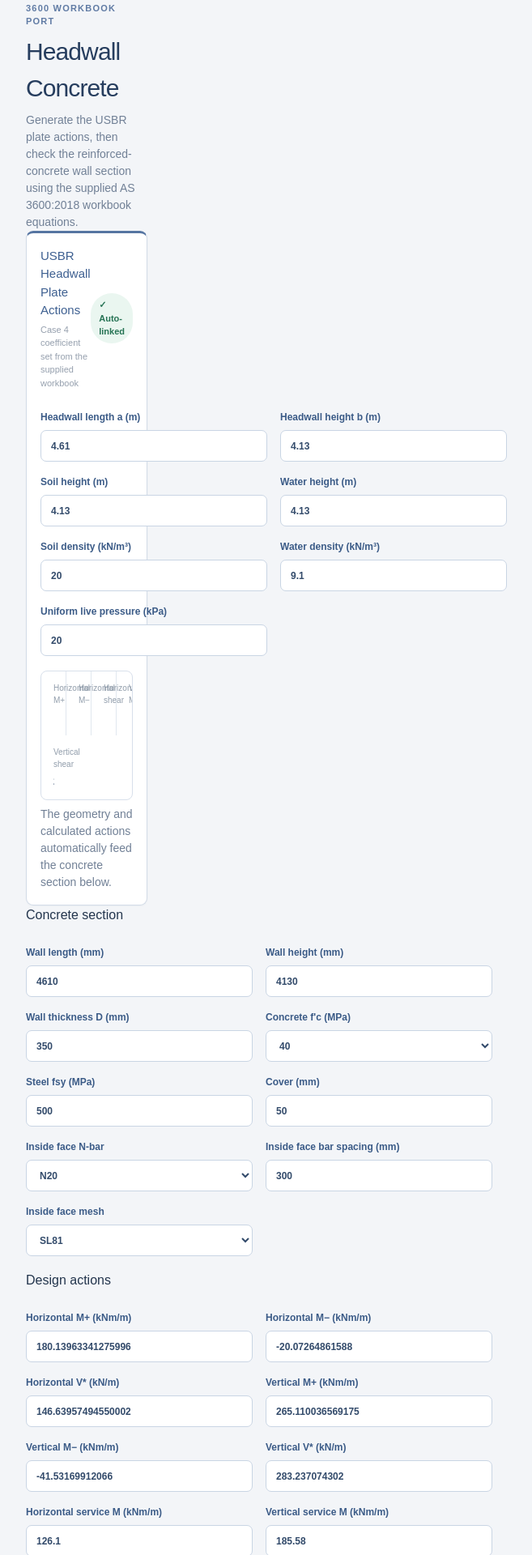
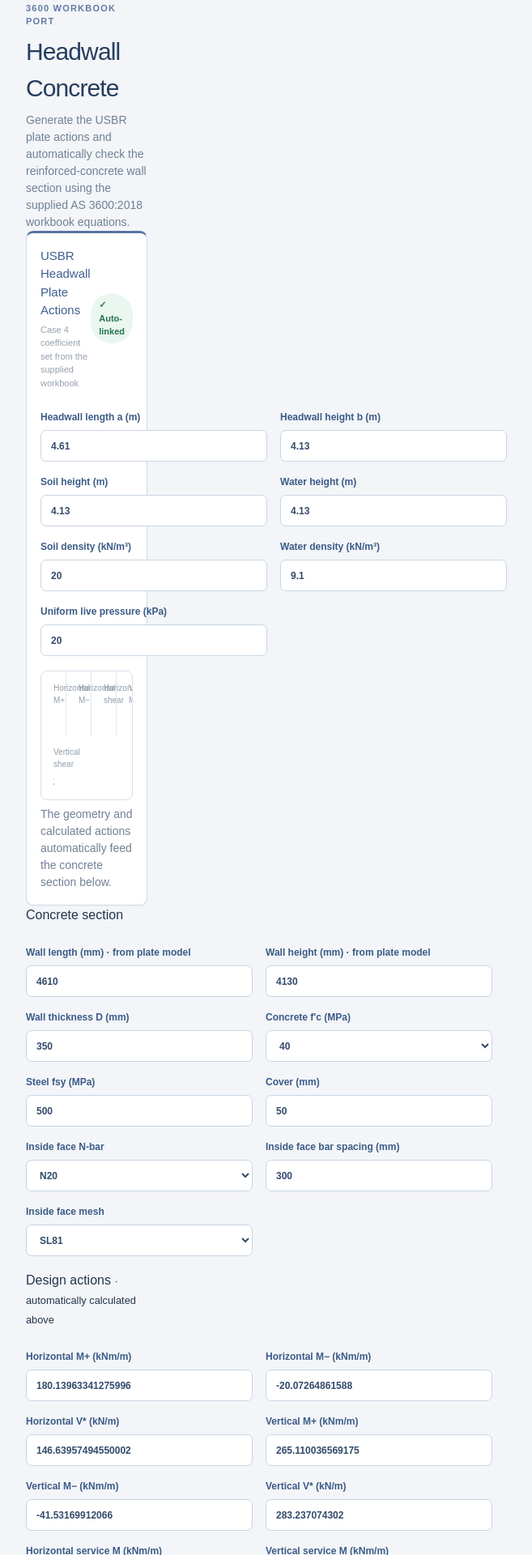
Before and after one commit to MariaMcCrann/Engineering-Tools-Platform, a Next.js app in the folder apps/engineering-tools/: page /headwall-concrete in a window 1280 px wide. Shown: the part 140-2060 px from the top of the page at 81% size, without its empty margins (0-657 px from the left). Built offline with nearby package versions, Linux system fonts and the light colour scheme.

Commit message:
Auto-sync structural geometry and actions from load generators

```diff
--- a/apps/engineering-tools/app/StructuralConcreteTools.tsx
+++ b/apps/engineering-tools/app/StructuralConcreteTools.tsx
@@ -1,6 +1,6 @@
 "use client";
 
-import { useMemo, useState } from "react";
+import { useCallback, useMemo, useState } from "react";
 import { BoxCulvertLoadGenerator, HeadwallLoadGenerator } from "./StructuralLoadGenerators";
 
 const PI = Math.PI;
@@ -51,6 +51,11 @@ export function HeadwallStructuralTool(){
   const [hMp,setHMp]=useState(180.1396),[hMn,setHMn]=useState(-20.07265),[hV,setHV]=useState(146.6396),[vMp,setVMp]=useState(265.1100),[vMn,setVMn]=useState(-41.5317),[vV,setVV]=useState(283.2371);
   const [hMsls,setHMsls]=useState(126.10),[vMsls,setVMsls]=useState(185.58);
   const [db,setDb]=useState(20),[spacing,setSpacing]=useState(300),[mesh,setMesh]=useState("SL81");
+  const applyHeadwall=useCallback((x:{length:number;height:number;hMp:number;hMn:number;hV:number;vMp:number;vMn:number;vV:number})=>{
+    setL(x.length*1000);setH(x.height*1000);
+    setHMp(x.hMp);setHMn(x.hMn);setHV(x.hV);setVMp(x.vMp);setVMn(x.vMn);setVV(x.vV);
+    setHMsls(x.hMp*0.7);setVMsls(x.vMp*0.7);
+  },[]);
   const r=useMemo(()=>sectionChecks(D,cover,db,spacing,mesh,"pri",fc,fsy,Math.max(hMp,vMp),Math.max(hMsls,vMsls),1.75),[D,cover,db,spacing,mesh,fc,fsy,hMp,vMp,hMsls,vMsls]);
   const neg=useMemo(()=>sectionChecks(D,cover,0,300,mesh,"pri",fc,fsy,Math.max(Math.abs(hMn),Math.abs(vMn)),Math.max(hMsls*0.12,vMsls*0.16),1.75),[D,cover,mesh,fc,fsy,hMn,vMn,hMsls,vMsls]);
   const phiVucApprox=0.7*0.16*1000*(0.9*r.d)*Math.sqrt(fc)/1000;
@@ -64,10 +69,10 @@ export function HeadwallStructuralTool(){
     {label:"Horizontal shear screening",demand:hV,capacity:phiVucApprox,unit:"kN/m",pass:hV<=phiVucApprox},
     {label:"Vertical shear screening",demand:vV,capacity:phiVucApprox,unit:"kN/m",pass:vV<=phiVucApprox},
   ];
-  return <div className="content"><div className="title-row"><div><p className="eyebrow">STRUCTURES · AS 3600 WORKBOOK PORT</p><h1>Headwall Concrete</h1><p className="subtitle">Generate the USBR plate actions, then check the reinforced-concrete wall section using the supplied AS 3600:2018 workbook equations.</p></div></div>
-    <HeadwallLoadGenerator onApply={x=>{setHMp(x.hMp);setHMn(x.hMn);setHV(x.hV);setVMp(x.vMp);setVMn(x.vMn);setVV(x.vV);}}/>
-    <h2>Concrete section</h2><div className="form-grid"><label>Wall length (mm)<input type="number" value={L} onChange={e=>setL(+e.target.value)}/></label><label>Wall height (mm)<input type="number" value={H} onChange={e=>setH(+e.target.value)}/></label><label>Wall thickness D (mm)<input type="number" value={D} onChange={e=>setD(+e.target.value)}/></label><label>Concrete f'c (MPa)<select value={fc} onChange={e=>setFc(+e.target.value)}>{Object.keys(FC_EC).map(x=><option key={x}>{x}</option>)}</select></label><label>Steel fsy (MPa)<input type="number" value={fsy} onChange={e=>setFsy(+e.target.value)}/></label><label>Cover (mm)<input type="number" value={cover} onChange={e=>setCover(+e.target.value)}/></label><ReinforcementFields prefix="Inside face" db={db} setDb={setDb} spacing={spacing} setSpacing={setSpacing} mesh={mesh} setMesh={setMesh}/></div>
-    <h2>Design actions</h2><div className="form-grid"><label>Horizontal M+ (kNm/m)<input type="number" value={hMp} onChange={e=>setHMp(+e.target.value)}/></label><label>Horizontal M− (kNm/m)<input type="number" value={hMn} onChange={e=>setHMn(+e.target.value)}/></label><label>Horizontal V* (kN/m)<input type="number" value={hV} onChange={e=>setHV(+e.target.value)}/></label><label>Vertical M+ (kNm/m)<input type="number" value={vMp} onChange={e=>setVMp(+e.target.value)}/></label><label>Vertical M− (kNm/m)<input type="number" value={vMn} onChange={e=>setVMn(+e.target.value)}/></label><label>Vertical V* (kN/m)<input type="number" value={vV} onChange={e=>setVV(+e.target.value)}/></label><label>Horizontal service M (kNm/m)<input type="number" value={hMsls} onChange={e=>setHMsls(+e.target.value)}/></label><label>Vertical service M (kNm/m)<input type="number" value={vMsls} onChange={e=>setVMsls(+e.target.value)}/></label></div>
+  return <div className="content"><div className="title-row"><div><p className="eyebrow">STRUCTURES · AS 3600 WORKBOOK PORT</p><h1>Headwall Concrete</h1><p className="subtitle">Generate the USBR plate actions and automatically check the reinforced-concrete wall section using the supplied AS 3600:2018 workbook equations.</p></div></div>
+    <HeadwallLoadGenerator onApply={applyHeadwall}/>
+    <h2>Concrete section</h2><div className="form-grid"><label>Wall length (mm) · from plate model<input type="number" value={L} readOnly/></label><label>Wall height (mm) · from plate model<input type="number" value={H} readOnly/></label><label>Wall thickness D (mm)<input type="number" value={D} onChange={e=>setD(+e.target.value)}/></label><label>Concrete f'c (MPa)<select value={fc} onChange={e=>setFc(+e.target.value)}>{Object.keys(FC_EC).map(x=><option key={x}>{x}</option>)}</select></label><label>Steel fsy (MPa)<input type="number" value={fsy} onChange={e=>setFsy(+e.target.value)}/></label><label>Cover (mm)<input type="number" value={cover} onChange={e=>setCover(+e.target.value)}/></label><ReinforcementFields prefix="Inside face" db={db} setDb={setDb} spacing={spacing} setSpacing={setSpacing} mesh={mesh} setMesh={setMesh}/></div>
+    <h2>Design actions <small>· automatically calculated above</small></h2><div className="form-grid"><label>Horizontal M+ (kNm/m)<input type="number" value={hMp} readOnly/></label><label>Horizontal M− (kNm/m)<input type="number" value={hMn} readOnly/></label><label>Horizontal V* (kN/m)<input type="number" value={hV} readOnly/></label><label>Vertical M+ (kNm/m)<input type="number" value={vMp} readOnly/></label><label>Vertical M− (kNm/m)<input type="number" value={vMn} readOnly/></label><label>Vertical V* (kN/m)<input type="number" value={vV} readOnly/></label><label>Horizontal service M (kNm/m)<input type="number" value={hMsls} readOnly/></label><label>Vertical service M (kNm/m)<input type="number" value={vMsls} readOnly/></label></div>
     <section className="model-strip"><div><span>Effective depth</span><strong>{fmt(r.d)} mm</strong></div><div><span>Positive Ast</span><strong>{fmt(r.Ast)} mm²/m</strong></div><div><span>φMuo</span><strong>{fmt(r.phiMuo)} kNm/m</strong></div><div><span>Ast,min</span><strong>{fmt(r.AstMin)} mm²/m</strong></div><div><span>Wall volume</span><strong>{fmt(L*H*D/1e9,2)} m³</strong></div></section>
     <div className="warning"><div>i</div><p><strong>USBR coefficient basis:</strong> the supplied workbook contains the Case 4 coefficient set at a/b ≈ 1.116. The generator flags dimensions that move materially away from that aspect ratio. The shear value remains a screening check; use the workbook’s full variable-angle shear procedure where transverse reinforcement is required.</p></div><CheckTable checks={checks}/>
   </div>;
@@ -77,6 +82,7 @@ export function BaseSlabStructuralTool(){
   const [length,setLength]=useState(7412),[width,setWidth]=useState(3910),[D,setD]=useState(300),[fc,setFc]=useState(40),[fsy,setFsy]=useState(500),[cover,setCover]=useState(50);
   const [Mp,setMp]=useState(121.3060),[Mn,setMn]=useState(-2.9897),[V,setV]=useState(163.1177),[Msls,setMsls]=useState(85.064),[bearing,setBearing]=useState(60.637);
   const [db,setDb]=useState(16),[spacing,setSpacing]=useState(400),[mesh,setMesh]=useState("RL1218");
+  const applySlab=useCallback((x:{slabLength:number;slabWidth:number;Mp:number;Mn:number;V:number;Msls:number;bearing:number})=>{setLength(x.slabLength*1000);setWidth(x.slabWidth*1000);setMp(x.Mp);setMn(x.Mn);setV(x.V);setMsls(x.Msls);setBearing(x.bearing);},[]);
   const r=useMemo(()=>sectionChecks(D,cover,db,spacing,mesh,"pri",fc,fsy,Mp,Msls,1.75),[D,cover,db,spacing,mesh,fc,fsy,Mp,Msls]);
   const neg=useMemo(()=>sectionChecks(D,cover,db,spacing,mesh,"pri",fc,fsy,Math.abs(Mn),Math.abs(Mn)*0.7,1.75),[D,cover,db,spacing,mesh,fc,fsy,Mn]);
   const phiVucApprox=0.7*0.16*1000*(0.9*r.d)*Math.sqrt(fc)/1000;
@@ -88,10 +94,10 @@ export function BaseSlabStructuralTool(){
     {label:"Temperature / shrinkage steel",demand:r.Ast,capacity:r.shrinkMin,unit:"mm²/m",pass:r.Ast>=r.shrinkMin},
     {label:"Shear screening",demand:V,capacity:phiVucApprox,unit:"kN/m",pass:V<=phiVucApprox},
   ];
-  return <div className="content"><div className="title-row"><div><p className="eyebrow">STRUCTURES · AS 3600 WORKBOOK PORT</p><h1>Base Slab Concrete</h1><p className="subtitle">Run the box-culvert loading model and transfer its actions directly into the AS 3600 slab section check.</p></div></div>
-    <BoxCulvertLoadGenerator onApply={x=>{setLength(x.slabLength*1000);setWidth(x.slabWidth*1000);setMp(x.Mp);setMn(x.Mn);setV(x.V);setMsls(x.Msls);setBearing(x.bearing);}}/>
-    <h2>Concrete section</h2><div className="form-grid"><label>Slab length (mm)<input type="number" value={length} onChange={e=>setLength(+e.target.value)}/></label><label>Slab width (mm)<input type="number" value={width} onChange={e=>setWidth(+e.target.value)}/></label><label>Slab depth D (mm)<input type="number" value={D} onChange={e=>setD(+e.target.value)}/></label><label>Concrete f'c (MPa)<select value={fc} onChange={e=>setFc(+e.target.value)}>{Object.keys(FC_EC).map(x=><option key={x}>{x}</option>)}</select></label><label>Steel fsy (MPa)<input type="number" value={fsy} onChange={e=>setFsy(+e.target.value)}/></label><label>Cover (mm)<input type="number" value={cover} onChange={e=>setCover(+e.target.value)}/></label><ReinforcementFields prefix="Top / bottom face" db={db} setDb={setDb} spacing={spacing} setSpacing={setSpacing} mesh={mesh} setMesh={setMesh}/></div>
-    <h2>Design actions</h2><div className="form-grid"><label>Positive M* (kNm/m)<input type="number" value={Mp} onChange={e=>setMp(+e.target.value)}/></label><label>Negative M* (kNm/m)<input type="number" value={Mn} onChange={e=>setMn(+e.target.value)}/></label><label>V* (kN/m)<input type="number" value={V} onChange={e=>setV(+e.target.value)}/></label><label>Service M (kNm/m)<input type="number" value={Msls} onChange={e=>setMsls(+e.target.value)}/></label><label>Required soil bearing (kPa)<input type="number" value={bearing} onChange={e=>setBearing(+e.target.value)}/></label></div>
+  return <div className="content"><div className="title-row"><div><p className="eyebrow">STRUCTURES · AS 3600 WORKBOOK PORT</p><h1>Base Slab Concrete</h1><p className="subtitle">Run the box-culvert loading model and automatically feed its geometry and actions into the AS 3600 slab section check.</p></div></div>
+    <BoxCulvertLoadGenerator onApply={applySlab}/>
+    <h2>Concrete section</h2><div className="form-grid"><label>Slab length (mm) · from loading model<input type="number" value={length} readOnly/></label><label>Slab width (mm) · from loading model<input type="number" value={width} readOnly/></label><label>Slab depth D (mm)<input type="number" value={D} onChange={e=>setD(+e.target.value)}/></label><label>Concrete f'c (MPa)<select value={fc} onChange={e=>setFc(+e.target.value)}>{Object.keys(FC_EC).map(x=><option key={x}>{x}</option>)}</select></label><label>Steel fsy (MPa)<input type="number" value={fsy} onChange={e=>setFsy(+e.target.value)}/></label><label>Cover (mm)<input type="number" value={cover} onChange={e=>setCover(+e.target.value)}/></label><ReinforcementFields prefix="Top / bottom face" db={db} setDb={setDb} spacing={spacing} setSpacing={setSpacing} mesh={mesh} setMesh={setMesh}/></div>
+    <h2>Design actions <small>· automatically calculated above</small></h2><div className="form-grid"><label>Positive M* (kNm/m)<input type="number" value={Mp} readOnly/></label><label>Negative M* (kNm/m)<input type="number" value={Mn} readOnly/></label><label>V* (kN/m)<input type="number" value={V} readOnly/></label><label>Service M (kNm/m)<input type="number" value={Msls} readOnly/></label><label>Required soil bearing (kPa)<input type="number" value={bearing} readOnly/></label></div>
     <section className="model-strip"><div><span>Effective depth</span><strong>{fmt(r.d)} mm</strong></div><div><span>Ast provided</span><strong>{fmt(r.Ast)} mm²/m</strong></div><div><span>φMuo</span><strong>{fmt(r.phiMuo)} kNm/m</strong></div><div><span>Ast,min</span><strong>{fmt(r.AstMin)} mm²/m</strong></div><div><span>Concrete volume</span><strong>{fmt(length*width*D/1e9,2)} m³</strong></div><div><span>Bearing demand</span><strong>{fmt(bearing,1)} kPa</strong></div></section>
     <div className="warning"><div>i</div><p><strong>Integrated loading:</strong> the generator ports the workbook’s SM1600 S/M axle interpolation, dynamic allowance, soil-depth reductions, dead load, two-lane bearing pressure and one/two/three-cell slab action coefficients. T44 is still reference data in the original sheet and is not used by its design-action formulas.</p></div><CheckTable checks={checks}/>
   </div>;
```
